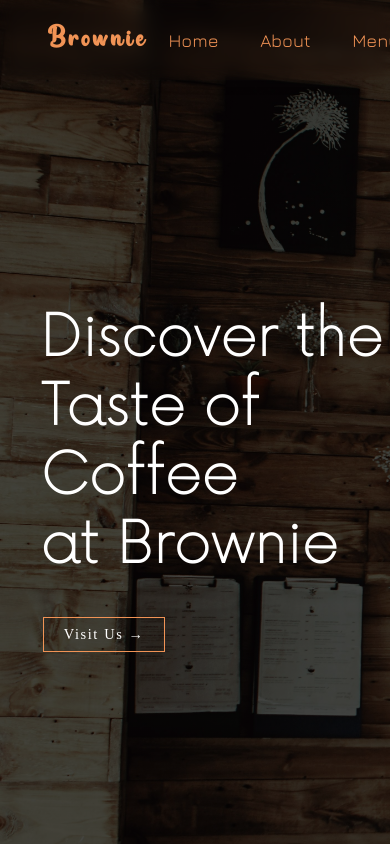
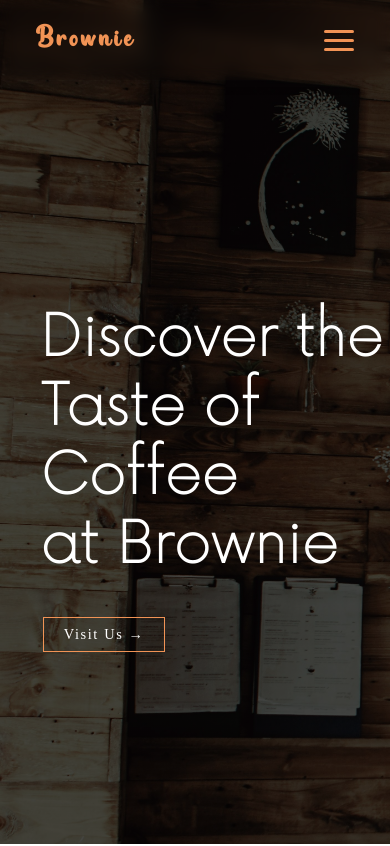
Before and after one commit to Binada-SH/React_coffee_shop_website, a React (Vite) app in the folder coffee_shop/: page / in a window 390 px wide. Shown: the top 846 px of the page. Built offline with nearby package versions, Linux system fonts and the light colour scheme.

Commit message:
Navbar Toggle Implimentation On Mobile Phones

```diff
--- a/coffee_shop/src/Components/navbar/navbar.css
+++ b/coffee_shop/src/Components/navbar/navbar.css
@@ -14,6 +14,7 @@
     align-items: center;
     justify-content: space-around;
     margin-top: auto;
+    z-index: 1000;
 }
 
 .logo {
@@ -43,19 +44,85 @@
     text-decoration: none;
 }
 
+.menu-toggle {
+    display: none;
+    flex-direction: column;
+    justify-content: space-between;
+    width: 30px;
+    height: 21px;
+    cursor: pointer;
+    margin-right: 1rem;
+}
+
+.bar {
+    height: 3px;
+    width: 100%;
+    background-color: #f19355;
+    border-radius: 3px;
+    transition: all 0.3s ease;
+}
+
 @media screen and (max-width: 414px) {
     .navbar {
         display: flex;
         position: fixed;
-        margin-top: auto;
-        margin-left: auto;
         justify-content: space-between;
+        padding: 0 20px;
+        box-sizing: border-box;
     }
 
-    .logo  h2{
+    .logo h2 {
         font-size: 1.6rem;
+        margin-left: -2rem;
     }
 
+    .menu-toggle {
+        display: flex;
+    }
 
+    .menu-toggle.active .bar:nth-child(1) {
+        transform: translateY(9px) rotate(45deg);
+    }
 
+    .menu-toggle.active .bar:nth-child(2) {
+        opacity: 0;
+    }
+
+    .menu-toggle.active .bar:nth-child(3) {
+        transform: translateY(-9px) rotate(-45deg);
+    }
+
+    .navbar ul {
+        display: flex;
+        flex-direction: column;
+        position: absolute;
+        top: 80px;
+        left: 0;
+        width: 100%;
+        background-color: rgba(255, 255, 255, 0.95);
+        backdrop-filter: blur(10px);
+        -webkit-backdrop-filter: blur(10px);
+        box-shadow: 0px 4px 12px rgba(32, 32, 32, 0.1);
+        padding: 20px 0;
+        opacity: 0;
+        height: 0;
+        overflow: hidden;
+        transition: all 0.3s ease-in-out;
+    }
+
+    .navbar ul.active {
+        opacity: 1;
+        height: auto;
+        overflow: visible;
+    }
+
+    .navbar li {
+        display: block;
+        text-align: center;
+        padding: 15px 0;
+    }
+
+    .navbar a {
+        font-size: 1.1rem;
+    }
 }
--- a/coffee_shop/src/Components/navbar/navbar.jsx
+++ b/coffee_shop/src/Components/navbar/navbar.jsx
@@ -1,22 +1,34 @@
-import React from 'react';
+import React, { useState } from 'react';
 import './navbar.css';
 
-const navbar = () => {
+const Navbar = () => {
+  const [menuOpen, setMenuOpen] = useState(false);
+
+  const toggleMenu = () => {
+    setMenuOpen(!menuOpen);
+  };
+
   return (
-    <div className= 'navbar'>
+    <div className="navbar">
       <div className="logo">
-              <h2>Brownie</h2>
+        <h2>Brownie</h2>
       </div>
-        <ul>
-            <li><a href="#home">Home</a></li>
-            <li><a href="#about">About</a></li>
-            <li><a href="#menu">Menu</a></li>
-            <li><a href="#gallery">Gallery</a></li>
-            <li><a href="#visitus">Contact</a></li>
-        </ul>
 
+      <div className={`menu-toggle ${menuOpen ? 'active' : ''}`} onClick={toggleMenu}>
+        <div className="bar"></div>
+        <div className="bar"></div>
+        <div className="bar"></div>
+      </div>
+
+      <ul className={menuOpen ? 'active' : ''}>
+        <li><a href="#home">Home</a></li>
+        <li><a href="#about">About</a></li>
+        <li><a href="#menu">Menu</a></li>
+        <li><a href="#gallery">Gallery</a></li>
+        <li><a href="#visitus">Contact</a></li>
+      </ul>
     </div>
-  )
-}
+  );
+};
 
-export default navbar
+export default Navbar;
```
